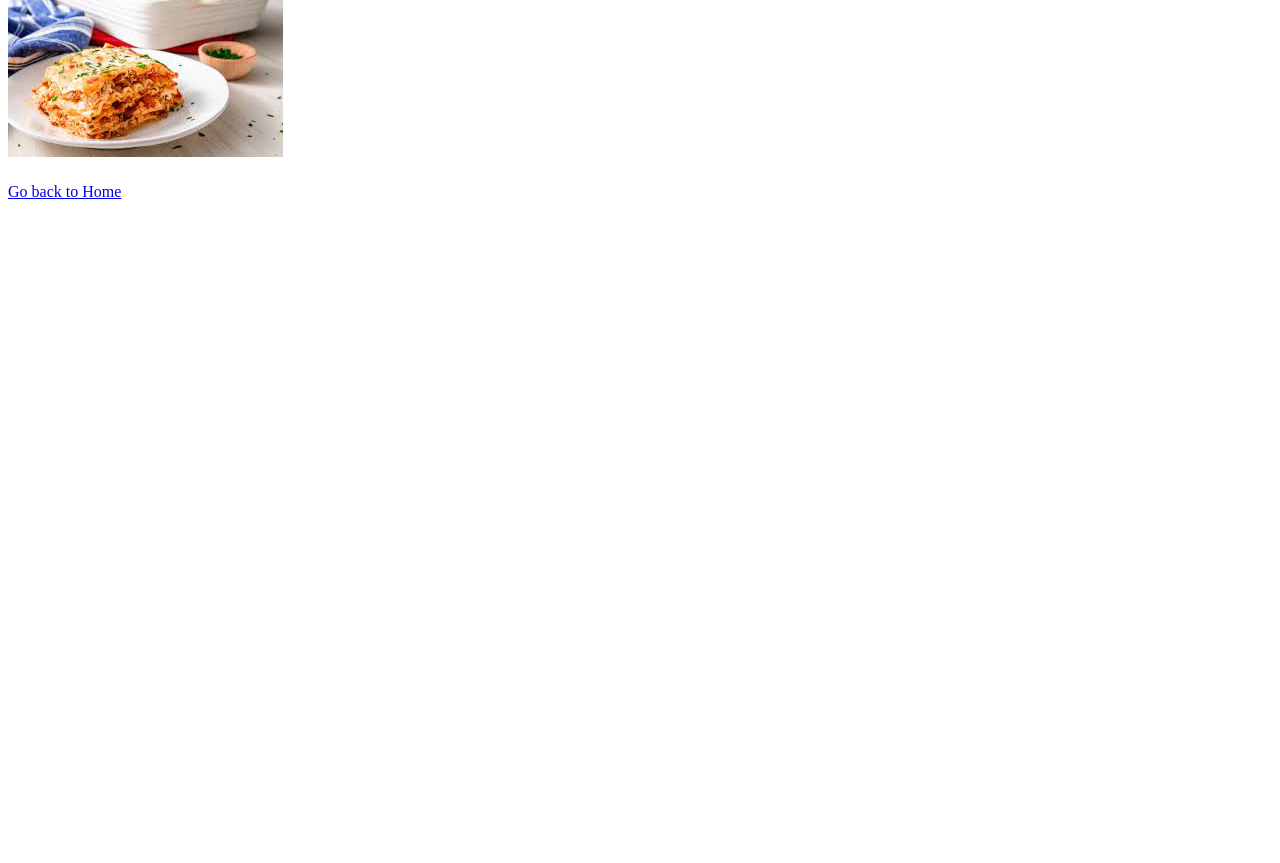
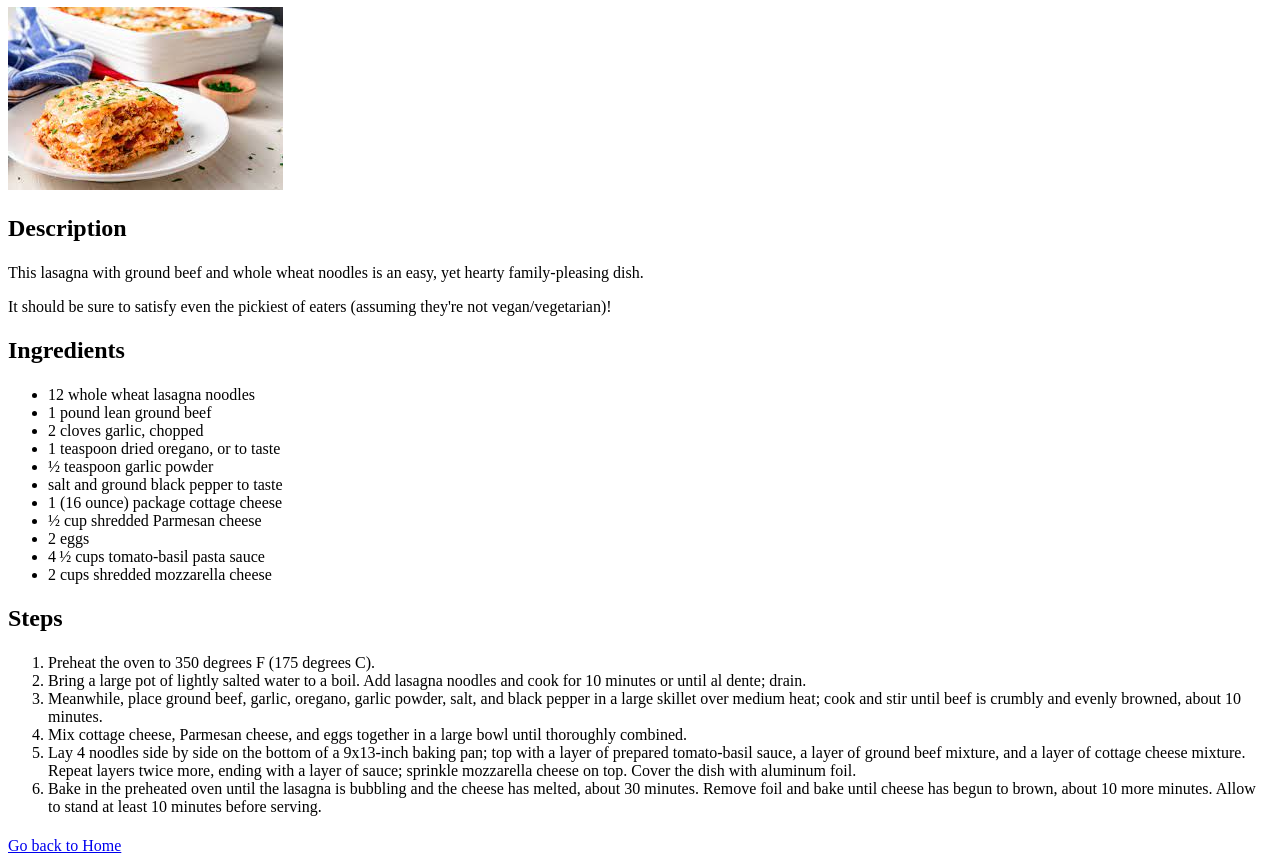
Before and after one commit to BusierMold58/odin-recipes, a plain HTML site: page recipes/lasagna.html in a window 1280 px wide. Shown: the part 73-936 px from the top of the page. Before the commit the page ends 800 px from the top, so only its background shows below. Drawn offline with Linux system fonts and the light colour scheme.

Commit message:
Add recipes/lasagna.html

```diff
--- a/recipes/lasagna.html
+++ b/recipes/lasagna.html
@@ -5,9 +5,41 @@
         <title>Lasagna Recipe</title>
     </head>
     <body>
-        <ht>Lasagna</ht>
+        <h1>Lasagna</h1>
         <h1></h1>
         <img src="../recipe-images/lasagna.jpg">
+        <h1></h1>
+            <h2>Description</h1>
+            <h1></h1>
+                <p>This lasagna with ground beef and whole wheat noodles is an easy, yet hearty family-pleasing dish.</p>
+                <p>It should be sure to satisfy even the pickiest of eaters (assuming they're not vegan/vegetarian)!</p>
+                <h1></h1>
+            <h2>Ingredients</h2>
+                <h1></h1>
+                <ul>
+                    <li>12 whole wheat lasagna noodles</li>
+                    <li>1 pound lean ground beef</li>
+                    <li>2 cloves garlic, chopped</li>
+                    <li>1 teaspoon dried oregano, or to taste</li>
+                    <li>½ teaspoon garlic powder</li>
+                    <li>salt and ground black pepper to taste</li>
+                    <li>1 (16 ounce) package cottage cheese</li>
+                    <li>½ cup shredded Parmesan cheese</li>
+                    <li>2 eggs</li>
+                    <li>4 ½ cups tomato-basil pasta sauce</li>
+                    <li>2 cups shredded mozzarella cheese</li>
+                </ul>
+                <h1></h1>
+            <h2>Steps</h2>
+                <h1></h1>
+                <ol>
+                    <li>Preheat the oven to 350 degrees F (175 degrees C).</li>
+                    <li>Bring a large pot of lightly salted water to a boil. Add lasagna noodles and cook for 10 minutes or until al dente; drain.</li>
+                    <li>Meanwhile, place ground beef, garlic, oregano, garlic powder, salt, and black pepper in a large skillet over medium heat; cook and stir until beef is crumbly and evenly browned, about 10 minutes.</li>
+                    <li>Mix cottage cheese, Parmesan cheese, and eggs together in a large bowl until thoroughly combined.</li>
+                    <li>Lay 4 noodles side by side on the bottom of a 9x13-inch baking pan; top with a layer of prepared tomato-basil sauce, a layer of ground beef mixture, and a layer of cottage cheese mixture. Repeat layers twice more, ending with a layer of sauce; sprinkle mozzarella cheese on top. Cover the dish with aluminum foil.</li>
+                    <li>Bake in the preheated oven until the lasagna is bubbling and the cheese has melted, about 30 minutes. Remove foil and bake until cheese has begun to brown, about 10 more minutes. Allow to stand at least 10 minutes before serving.</li>
+                </ol>
         <h1></h1>
         <a href="../index.html">Go back to Home</a>
     </body>
```
